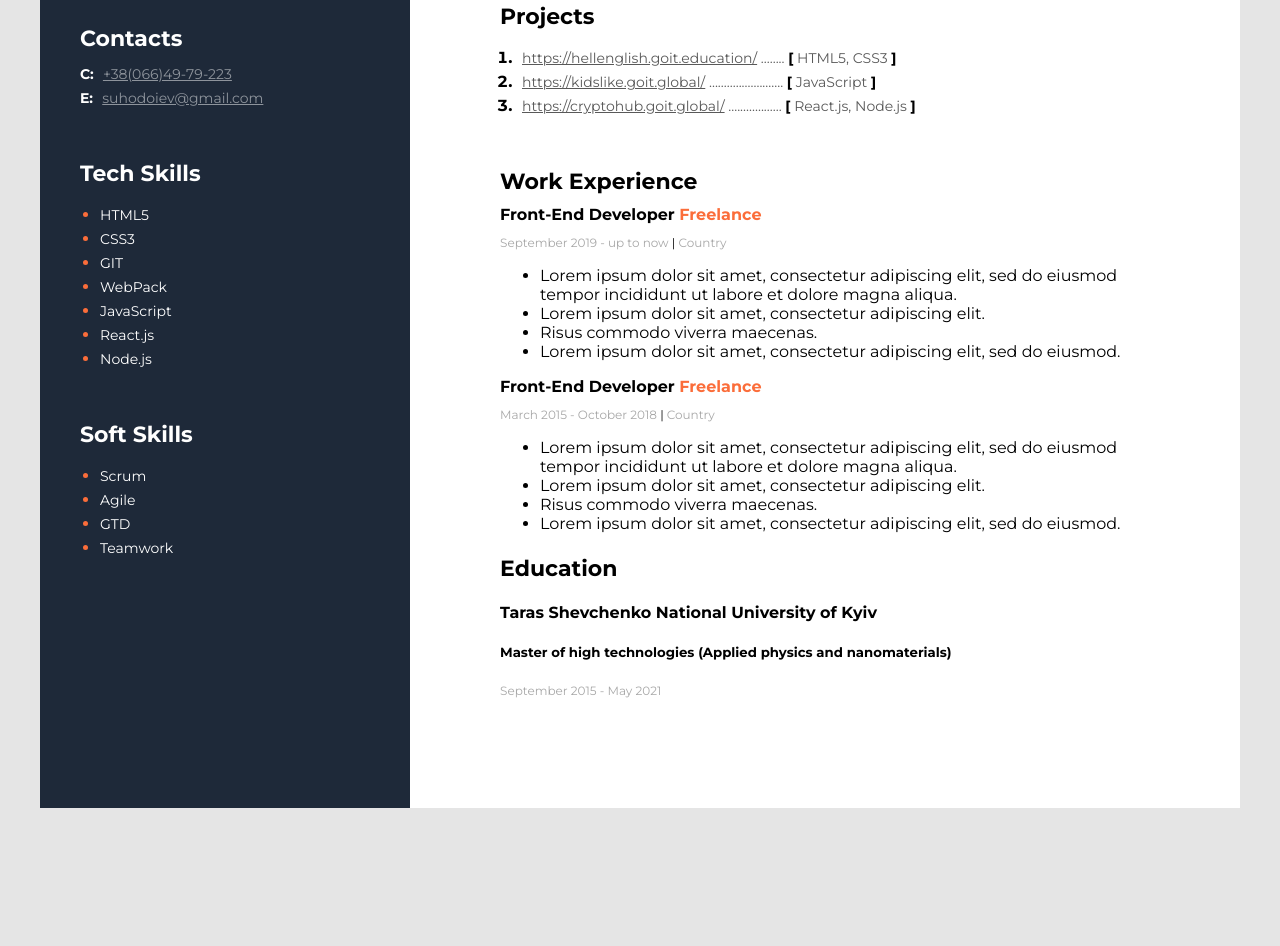
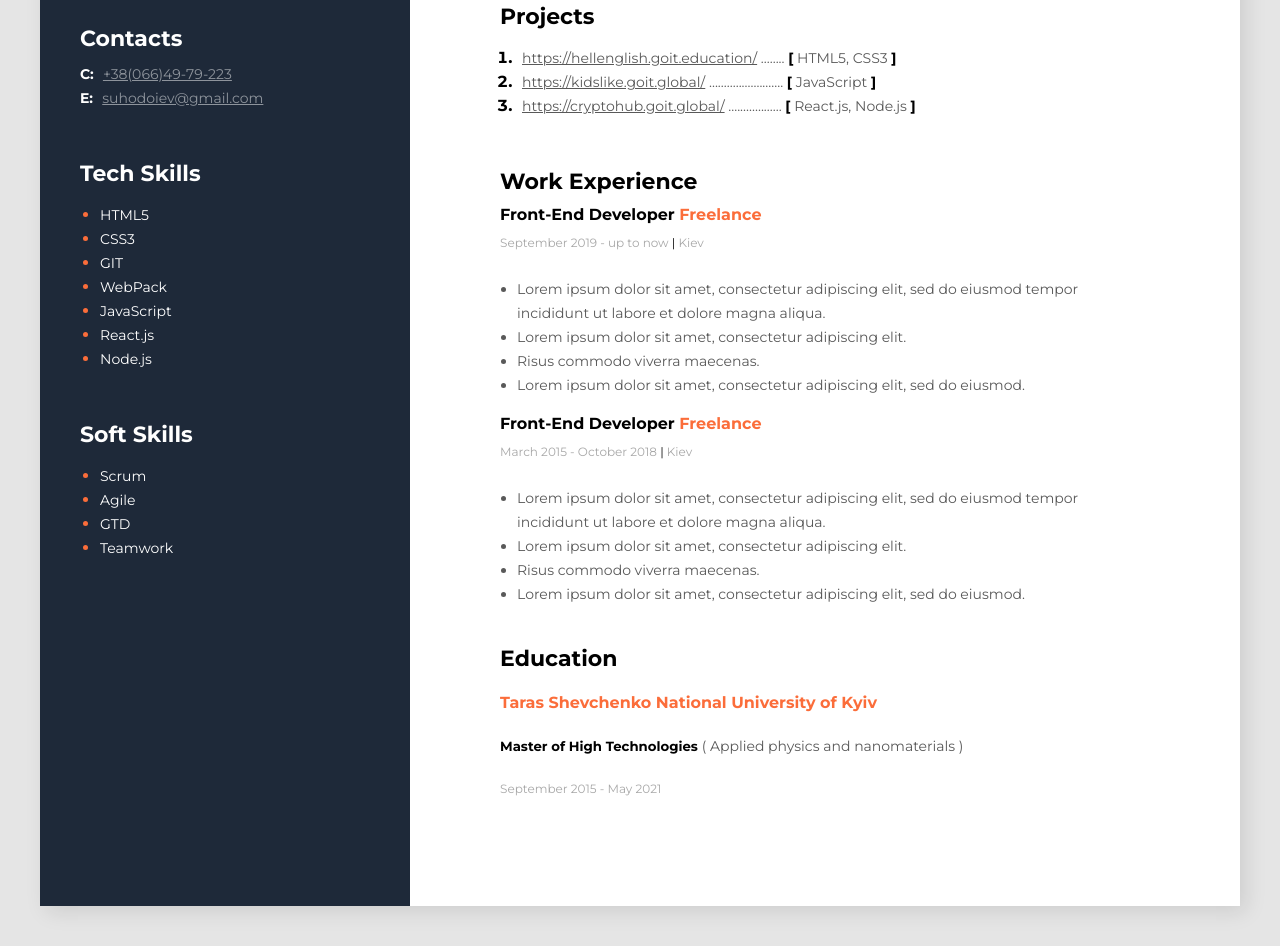
Before and after one commit to ingrego19980907/marathon-front-end, a plain HTML site: page index.html in a window 1280 px wide. Shown: the part 414-1360 px from the top of the page. Before the commit the page ends 1262 px from the top, so only its background shows below. Drawn offline with Linux system fonts and the light colour scheme.

Commit message:
desigin project finished

```diff
--- a/css/style.css
+++ b/css/style.css
@@ -5,6 +5,7 @@ body {
 /*  Main contant section */
 
 .main-conteiner {
+  box-shadow: 6px 6px 20px rgba(0, 0, 0, 0.1);
   display: flex;
   flex-direction: row-reverse;
   width: 1200px;
@@ -90,6 +91,7 @@ body {
 
 /*  My work experience */
 .my_work_experience_section {
+  margin: 0 15px 0 0;
 }
 
 .my_work_experienc_company {
@@ -120,7 +122,16 @@ body {
   line-height: 15px;
   color: #000;
 }
-.my_education_section {
+.my_work_experience_duties {
+  padding: 17px;
+  margin: 10px 0 0 0;
+}
+.my_work_experience_duty {
+  font-style: normal;
+  font-weight: normal;
+  font-size: 14px;
+  line-height: 24px;
+  color: #595959;
 }
 
 /*  sidebar section */
--- a/index.html
+++ b/index.html
@@ -58,33 +58,33 @@
             <div class="my_work_experience_section">
                 <h3 class="main_content_titel">Work Experience</h3>
                 <h4 class="my_work_experience_job_position">Front-End Developer <span class="my_work_experienc_company">Freelance</span></h4>
-                <p class="my_work_experience_time">September 2019 - up to now <span class="my_work_experience_diveder">|</span> Country</p>
-                <ul>
-                    <li>Lorem ipsum dolor sit amet, consectetur adipiscing elit, sed do eiusmod tempor incididunt ut labore et dolore magna
+                <p class="my_work_experience_time">September 2019 - up to now <span class="my_work_experience_diveder">|</span>  Kiev</p>
+                <ul class="my_work_experience_duties">
+                    <li class="my_work_experience_duty">Lorem ipsum dolor sit amet, consectetur adipiscing elit, sed do eiusmod tempor incididunt ut labore et dolore magna
                     aliqua.</li>
-                    <li>Lorem ipsum dolor sit amet, consectetur adipiscing elit.</li>
-                    <li>Risus commodo viverra maecenas.</li>
-                    <li>Lorem ipsum dolor sit amet, consectetur adipiscing elit, sed do eiusmod.</li>
+                    <li class="my_work_experience_duty">Lorem ipsum dolor sit amet, consectetur adipiscing elit.</li>
+                    <li class="my_work_experience_duty">Risus commodo viverra maecenas.</li>
+                    <li class="my_work_experience_duty">Lorem ipsum dolor sit amet, consectetur adipiscing elit, sed do eiusmod.</li>
                 </ul>
             </div>
             <!-- My Work experience 2-->
             <div class="my_work_experience_section">
                 <h4 class="my_work_experience_job_position">Front-End Developer <span class="my_work_experienc_company">Freelance</span> </h4>
-                <p class="my_work_experience_time">March 2015 - October 2018 <span class="my_work_experience_diveder">|</span>  Country</p>
-                <ul>
-                    <li>Lorem ipsum dolor sit amet, consectetur adipiscing elit, sed do eiusmod tempor incididunt ut labore et
+                <p class="my_work_experience_time">March 2015 - October 2018 <span class="my_work_experience_diveder">|</span>  Kiev</p>
+                <ul class="my_work_experience_duties">
+                    <li class="my_work_experience_duty">Lorem ipsum dolor sit amet, consectetur adipiscing elit, sed do eiusmod tempor incididunt ut labore et
                         dolore magna
                         aliqua.</li>
-                    <li>Lorem ipsum dolor sit amet, consectetur adipiscing elit.</li>
-                    <li>Risus commodo viverra maecenas.</li>
-                    <li>Lorem ipsum dolor sit amet, consectetur adipiscing elit, sed do eiusmod.</li>
+                    <li class="my_work_experience_duty">Lorem ipsum dolor sit amet, consectetur adipiscing elit.</li>
+                    <li class="my_work_experience_duty">Risus commodo viverra maecenas.</li>
+                    <li class="my_work_experience_duty">Lorem ipsum dolor sit amet, consectetur adipiscing elit, sed do eiusmod.</li>
                 </ul>
             </div>
             <!-- my education-->
-            <div class="my_education_section">
+            <div>
                 <h3 class="main_content_titel">Education</h3>
-                <h4>Taras Shevchenko National University of Kyiv</h4>
-                <h5> Master of high technologies (Applied physics and nanomaterials)</h5>
+                <h4 class="my_work_experienc_company">Taras Shevchenko National University of Kyiv</h4>
+                <h5> Master of High Technologies <span class="my_work_experience_duty">( Applied physics and nanomaterials )</span></h5>
                 <p class="my_work_experience_time">September 2015 - May 2021</p>
 
             </div>
```
